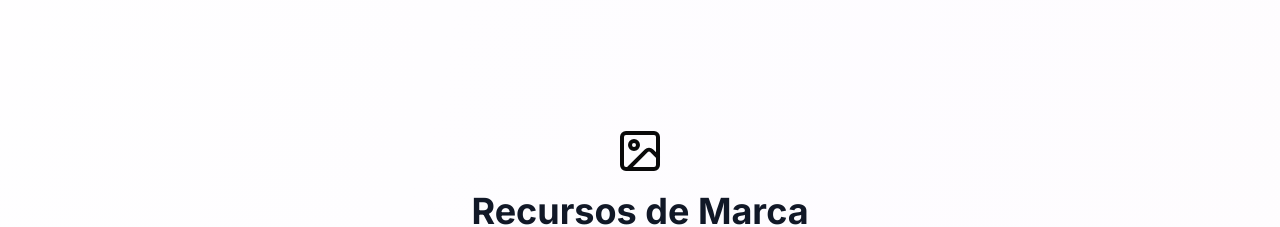
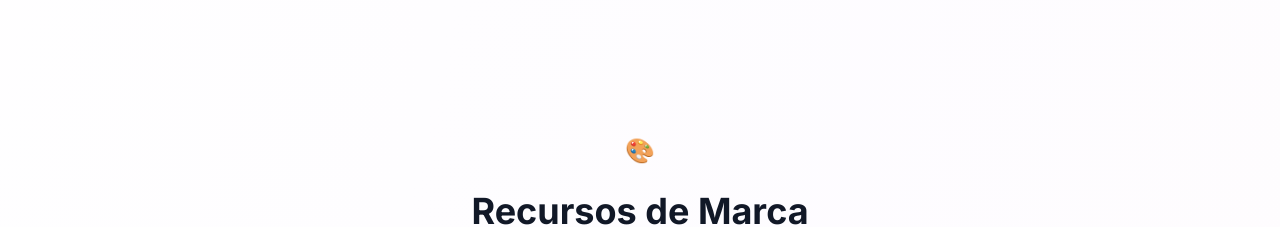
Before and after one commit to tamarpinder/femfuel-beauty-web-vendor, a Next.js app: page /media-kit in a window 1280 px wide. Shown: the part 2020-2247 px from the top of the page. Built offline with nearby package versions, Linux system fonts and the light colour scheme.

Commit message:
Fix ESLint warnings in vendor app
- Remove unused Image import from media-kit page
- Remove unused index parameter from terms-of-service page
- Remove unused AlertTriangle import from vendor-agreement page

```diff
--- a/app/media-kit/page.tsx
+++ b/app/media-kit/page.tsx
@@ -8,7 +8,6 @@ import {
   Camera,
   Palette,
   FileText,
-  Image,
   Video,
   Newspaper,
   Award,
@@ -213,7 +212,9 @@ export default function MediaKitPage() {
       <section className="py-20 px-4">
         <div className="max-w-6xl mx-auto">
           <div className="text-center mb-16">
-            <Image className="h-12 w-12 text-femfuel-rose mx-auto mb-4" />
+            <div className="h-12 w-12 text-femfuel-rose mx-auto mb-4 bg-femfuel-rose/10 rounded-full flex items-center justify-center">
+              <span className="text-2xl">🎨</span>
+            </div>
             <h2 className="text-4xl font-bold text-femfuel-dark mb-4">
               Recursos de Marca
             </h2>
--- a/app/terms-of-service/page.tsx
+++ b/app/terms-of-service/page.tsx
@@ -164,7 +164,7 @@ export default function TermsOfServicePage() {
       <section className="py-16 px-4">
         <div className="max-w-4xl mx-auto">
           <div className="space-y-12">
-            {sections.map((section, index) => (
+            {sections.map((section) => (
               <Card key={section.id} className="border-none shadow-lg">
                 <CardContent className="p-8">
                   <h2 className="text-2xl font-bold text-femfuel-dark mb-6 flex items-center gap-3">
--- a/app/vendor-agreement/page.tsx
+++ b/app/vendor-agreement/page.tsx
@@ -10,7 +10,6 @@ import {
   Clock,
   Download,
   Mail,
-  AlertTriangle,
   CheckCircle,
   Calendar,
   TrendingUp,
```
